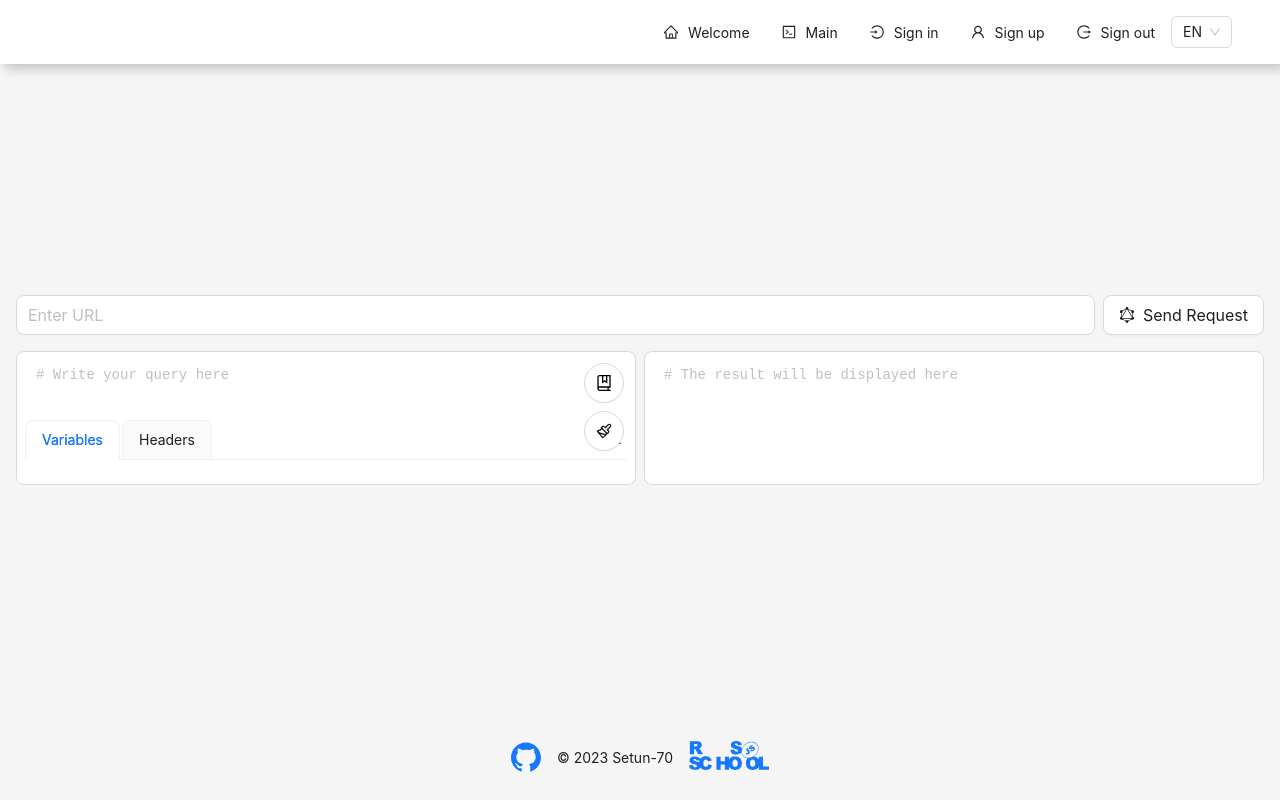
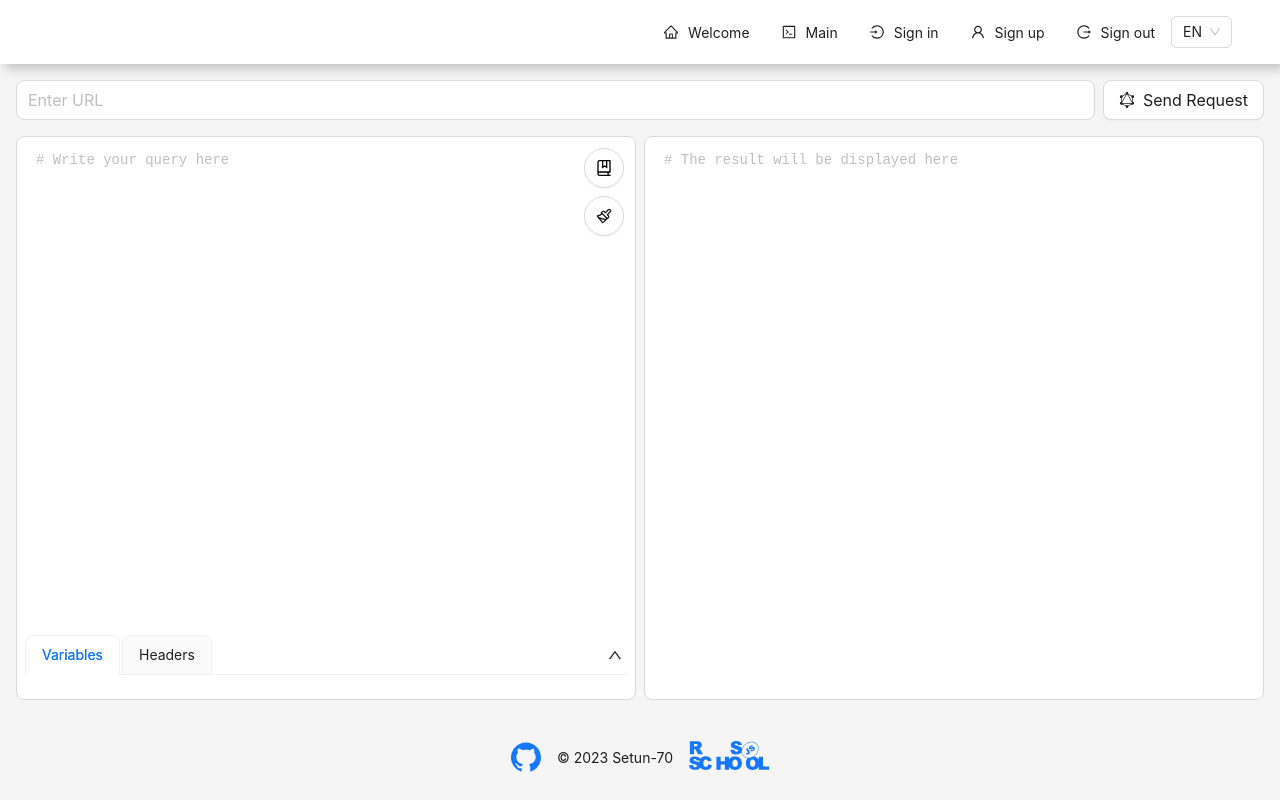
Before and after one commit to antasth/graphiql-app, a React (Vite) app: page /main in a window 1280 px wide. Built offline with nearby package versions, Linux system fonts and the light colour scheme.

Commit message:
fix: fix Root Layout

```diff
--- a/src/layouts/RootLayout/RootLayout.module.scss
+++ b/src/layouts/RootLayout/RootLayout.module.scss
@@ -7,6 +7,5 @@
 .main {
   display: flex;
   flex: 1 0 auto;
-  align-items: center;
   justify-content: center;
 }
--- a/src/pages/NotFound/NotFound.module.scss
+++ b/src/pages/NotFound/NotFound.module.scss
@@ -1,3 +1,4 @@
 .result {
   padding: 3rem 1rem;
+  margin: auto;
 }
```
